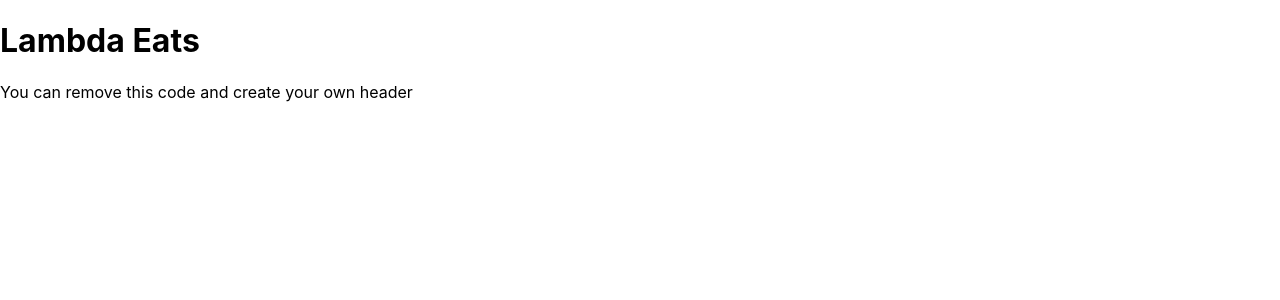
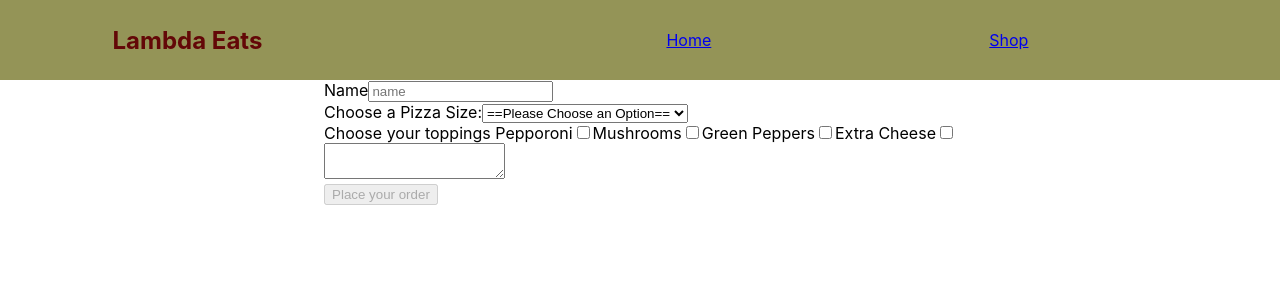
Before and after one commit to bloominstituteoftechnology/web-sprint-challenge-single-page-applications, a React (Create React App) app: page /shop in a window 1280 px wide. Shown: the top 300 px of the page. Built offline with nearby package versions, Linux system fonts and the light colour scheme.

Commit message:
shop, nav, home done

```diff
--- a/src/App.js
+++ b/src/App.js
@@ -1,10 +1,24 @@
 import React from "react";
+import {Switch, Route } from "react-router-dom";
+import Nav from "./nav"
+import Home from "./home"
+import Shop from "./shop"
 
 const App = () => {
   return (
     <>
-      <h1>Lambda Eats</h1>
-      <p>You can remove this code and create your own header</p>
+    <div className="App">
+
+     <Nav/>
+     <Switch>
+      <Route exact path = "/" component={Home}/>
+      <Route path = "/shop" component ={Shop} />
+
+
+     </Switch>
+
+    </div>
+
     </>
   );
 };
--- /dev/null
+++ b/src/home.js
@@ -0,0 +1,86 @@
+import React from "react";
+import styled from "styled-components";
+import {Link} from "react-router-dom"
+
+
+export default function Home() {
+
+
+
+
+
+
+
+  return (
+    <>
+    <StyleSection>
+      <StyleContainer>
+        <StyledH1>Your Favorite Food, Delivered While Coding </StyledH1>
+      </StyleContainer>
+      <StyledDiv>
+       <Link to="/shop">
+         <StyleButton>Got Pizza?</StyleButton>
+         </Link>
+      </StyledDiv>
+    </StyleSection>
+
+
+      <div>
+
+        <Styledh2> More to Come ... Under Construction!</Styledh2>
+      </div>
+
+
+
+
+
+
+    </>
+  );
+}
+
+const StyleSection = styled.section`
+  background: beige;
+  height: 70vh;
+  width: 100%;
+`;
+
+const StyleContainer = styled.div`
+  display: flex;
+  align-items: center;
+  justify-content: center;
+`;
+
+const StyleButton = styled.button`
+  padding-left: 5%;
+  padding-right: 5%;
+  padding-bottom: 2%;
+  padding-top: 3%;
+  background: #561717;
+  color: beige;
+  font-weight: bold;
+  border-radius: 50px;
+  font-size: 1.3rem;
+`;
+const StyledH1 = styled.h1`
+  margin-top:6%;
+  font-size: 2.7rem;
+  color: #a32020;
+  font-weight: bold;
+  padding:2%;
+`;
+const StyledDiv = styled.div`
+  display: flex;
+  align-items: center;
+  justify-content: center;
+  margin-top: 5%;
+`;
+
+const Styledh2 =styled.h2`
+font-size:3rem;
+text-align:center;
+font-weight:bold;
+color:#e81414;
+
+
+`
--- a/src/index.js
+++ b/src/index.js
@@ -2,5 +2,5 @@ import React from "react";
 import ReactDOM from "react-dom";
 import "./index.css";
 import App from "./App";
-
-ReactDOM.render(<App />, document.getElementById("root"));
+import {BrowserRouter as Router} from "react-router-dom"
+ReactDOM.render(<Router><App /></Router>, document.getElementById("root"));
--- /dev/null
+++ b/src/nav.js
@@ -0,0 +1,45 @@
+import React from "react";
+import styled from "styled-components"
+import {Link} from "react-router-dom"
+
+
+export default function Nav (){
+
+    return (
+     <StyleNav>
+            <h2>Lambda Eats</h2>
+        <StyleLinks>
+            <Link to="/">
+               <StyleListItem>Home</StyleListItem>
+            </Link>
+            <Link to="/shop">
+               <StyleListItem>Shop</StyleListItem>
+             </Link>
+        </StyleLinks>
+     </StyleNav>
+
+    )
+}
+
+const StyleNav = styled.nav `
+display:flex;
+justify-content:space-around;
+align-items:center;
+min-height:10vh;
+background:rgb(148, 148, 87);
+color:rgb(99, 7, 7);
+
+`
+const StyleLinks = styled.ul`
+width:50%;
+display:flex;
+justify-content:space-around;
+align-items:center;
+list-style:none;
+`
+const StyleListItem =styled.li`
+text-decoration:none;
+
+
+
+`
--- /dev/null
+++ b/src/shop.js
@@ -0,0 +1,183 @@
+import React, { useState, useEffect } from "react";
+import axios from "axios";
+import * as yup from "yup";
+import styled from "styled-components"
+
+const formSchema = yup.object().shape({
+  name: yup
+    .string()
+    .required("Name is a required field and must be at least 2 characters"),
+  pizzasizes: yup.string().required(),
+  pepporoni: yup.boolean(),
+  mushrooms: yup.boolean(),
+  greenpeppers: yup.boolean(),
+  extracheese: yup.boolean(),
+  instructions: yup.string(),
+});
+
+export default function Form(props) {
+  // console.log(props)
+
+  const [formState, setFormState] = useState({
+    name: "",
+    pizzasizes: "",
+    pepporoni: false,
+    mushrooms: false,
+    greenpeppers: false,
+    extracheese: false,
+    instructions: "",
+  });
+
+  const [errors, setErrors] = useState({
+    name: "",
+    pizzasizes: "",
+    pepporoni: "",
+    mushrooms: "",
+    greenpeppers: "",
+    extracheese: "",
+    instructions: "",
+  });
+
+  const [isButtonDisabled, setIsButtonDisabled] = useState(true);
+
+  const validateChange = (e) => {
+    yup
+      .reach(formSchema, e.target.name)
+      .validate(e.target.value)
+      .then((valid) => {
+        setErrors({ ...errors, [e.target.name]: "" });
+      })
+      .catch((err) => {
+        console.log(err.errors);
+        setErrors({ ...errors, [e.target.name]: err.errors[0] });
+      });
+  };
+  useEffect(() => {
+    formSchema.isValid(formState).then((valid) => {
+      setIsButtonDisabled(!valid);
+    });
+  }, [formState]);
+
+  const onChange = (e) => {
+    e.persist();
+    validateChange(e);
+    const { checked, value, name, type } = e.target;
+    const ValueToUse = type === "checkbox" ? checked : value;
+    setFormState({ ...formState, [name]: ValueToUse });
+  };
+
+  const formSubmit = (e) => {
+    e.preventDefault();
+    console.log("form submited");
+    axios
+      .post("https://reqres.in/api/users", formState)
+      .then((res) => console.log(res))
+      .catch((err) => console.log(err));
+  };
+  return (
+    <StyleContainer>
+      <div className="input">
+      <form onSubmit={formSubmit}>
+        <StyleForm>
+          <label htmlFor="name">
+            Name
+            <input
+              name="name"
+              type="text"
+              maxLength="30"
+              placeholder="name"
+              onChange={onChange}
+              value={formState.name}
+            />
+            {errors.name.length > 0 ? <p>{errors.name} </p> : null}
+          </label>
+        </StyleForm>
+        <StyleForm>
+          <label htmlFor="Pizza">
+            Choose a Pizza Size:
+            <select
+              name="pizzasizes"
+              value={formState.pizzasizes}
+              onChange={onChange}
+            >
+              <option value="">==Please Choose an Option==</option>
+              <option value="small">Small $10.99</option>
+              <option value="medium"> Medium $13.99</option>
+              <option value="large">Large $15.99</option>
+              <option value="exLarge">Extra Large $19.99</option>
+            </select>
+          </label>
+        </StyleForm>
+        <StyleForm>
+          <label htmlFor="Toppings">
+            Choose your toppings
+              Pepporoni
+            <input
+              type="checkbox"
+              name="pepporoni"
+              value="pepporoni"
+              onChange={onChange}
+              checked={formState.pepporoni}
+            />
+                Mushrooms
+            <input
+              type="checkbox"
+              name="mushrooms"
+              value="mushrooms"
+              onChange={onChange}
+              checked={formState.mushrooms}
+            />
+                Green Peppers
+            <input
+              name="greenpeppers"
+              type="checkbox"
+              value="greenpeppers"
+              onChange={onChange}
+              checked={formState.greenpeppers}
+            />
+              Extra Cheese
+            <input
+              name="extracheese"
+              type="checkbox"
+              value="extracheese"
+              checked={formState.extracheese}
+              onChange={onChange}
+            />
+          </label>
+        </StyleForm>
+        <StyleForm>
+          <label htmlFor="instructions">
+            <textarea
+              name="instructions"
+              type="text"
+              value={formState.instructions}
+              onChange={onChange}
+            />
+          </label>
+        </StyleForm>
+        <div className="footer">
+          <button disabled={isButtonDisabled} className="btn">Place your order</button>
+        </div>
+      </form>
+    </div>
+    </StyleContainer>
+  );
+}
+
+
+
+const StyleContainer = styled.div`
+width:100%;
+display:flex;
+flex-direction:column;
+align-items:center;
+`
+const StyleForm = styled.div`
+display:flex;
+align-items:center;
+flex-direction: column;
+width: fit-content;
+
+
+
+`
```
Also changed, not shown: package.json (+7 -1 lines), 1 other file (tests, documents, lock files or other folders).
